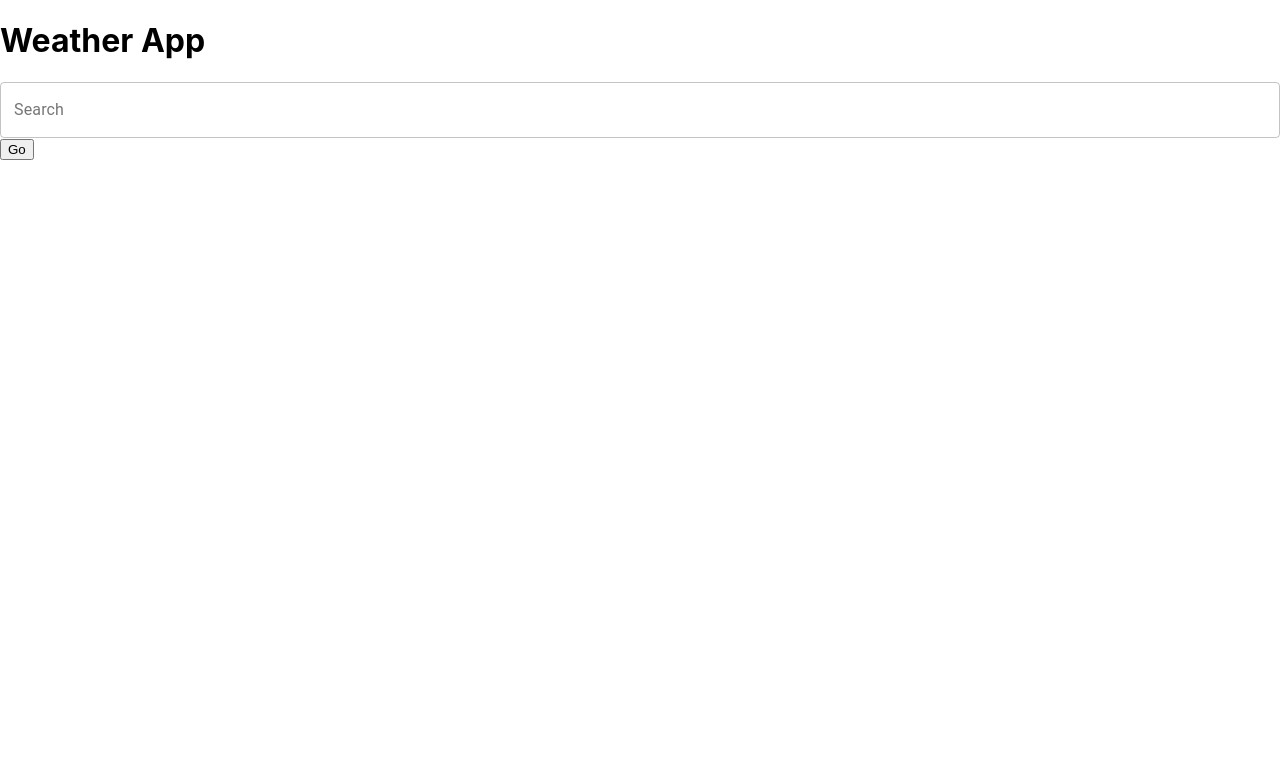
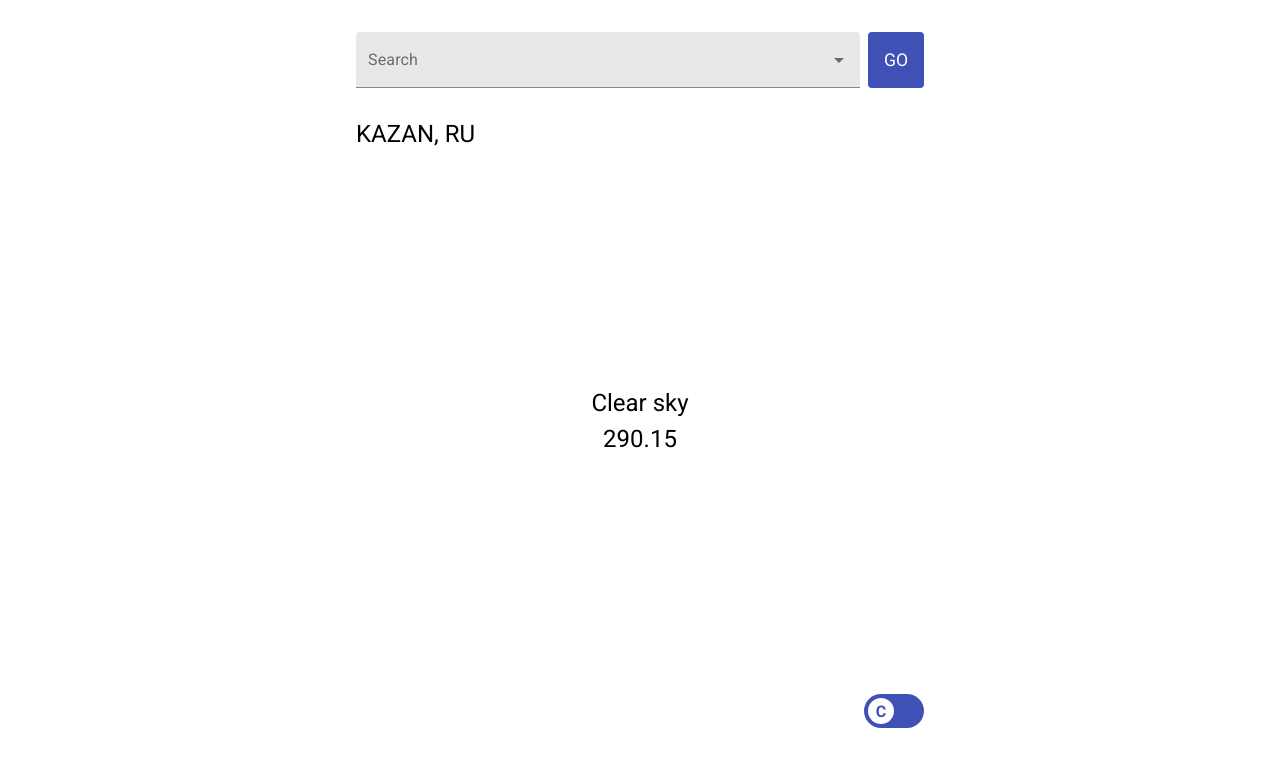
Before and after one commit to LenaChestnut/weather-app, a React (Create React App) app: page / in a window 1280 px wide. Shown: the top 766 px of the page. Built offline with nearby package versions, Linux system fonts and the light colour scheme.

Commit message:
Make a toggle switch

```diff
--- a/public/index.html
+++ b/public/index.html
@@ -3,6 +3,10 @@
 	<head>
 		<meta charset="utf-8" />
 		<link rel="icon" href="%PUBLIC_URL%/favicon.ico" />
+		<link
+			href="https://fonts.googleapis.com/css2?family=Roboto:wght@300;400;700&display=swap"
+			rel="stylesheet"
+		/>
 		<meta name="viewport" content="width=device-width, initial-scale=1" />
 		<meta name="theme-color" content="#000000" />
 		<meta
@@ -23,7 +27,7 @@
       work correctly both with client-side routing and a non-root public URL.
       Learn how to configure a non-root public URL by running `npm run build`.
     -->
-		<title>React App</title>
+		<title>Outside</title>
 	</head>
 	<body>
 		<noscript>You need to enable JavaScript to run this app.</noscript>
--- /dev/null
+++ b/src/App.css
@@ -0,0 +1,125 @@
+body,
+#root {
+	height: 100vh;
+}
+
+.App {
+	max-width: 600px;
+	min-width: 320px;
+	min-height: 320px;
+	height: 100%;
+	margin: 0 auto;
+	font-family: 'Roboto', 'Helvetica', 'Arial', sans-serif;
+}
+
+form {
+	display: flex;
+	padding: 0 1rem;
+	height: 20%;
+	max-height: 120px;
+	align-items: center;
+}
+
+#submit {
+	width: 56px;
+	height: 56px;
+	margin-left: 0.5rem;
+	box-sizing: border-box;
+	padding: 0;
+	border: none;
+	border-radius: 4px;
+	text-transform: uppercase;
+	color: white;
+	font-size: 1.1rem;
+	font-family: inherit;
+	background-color: #3f51b5;
+	transition: background-color 0.1s ease-in-out;
+	flex-shrink: 0;
+}
+
+#submit:hover,
+#submit:focus {
+	outline: none;
+	background-color: #2b2399;
+}
+
+.weather-card {
+	padding: 0 1rem 2rem;
+	box-sizing: border-box;
+	height: 80%;
+	display: flex;
+	flex-direction: column;
+	align-items: flex-start;
+	align-content: space-between;
+	justify-content: space-between;
+}
+
+.weather-card div {
+	text-align: center;
+	align-self: center;
+}
+
+.location {
+	text-transform: uppercase;
+	font-weight: 400;
+	margin: 0;
+}
+
+.weather-card p {
+	font-size: 1.5rem;
+	margin: 0.5rem 0;
+}
+
+.switch {
+	align-self: flex-end;
+	position: relative;
+	display: inline-block;
+	width: 60px;
+	height: 34px;
+}
+
+.switch input {
+	opacity: 0;
+	width: 0;
+	height: 0;
+}
+
+.toggle {
+	position: absolute;
+	cursor: pointer;
+	top: 0;
+	left: 0;
+	right: 0;
+	bottom: 0;
+	background-color: #3f51b5;
+	-webkit-transition: 0.4s;
+	-moz-transition: 0.4s;
+	transition: 0.4s;
+	border-radius: 26px;
+}
+
+.toggle:before {
+	position: absolute;
+	display: flex;
+	justify-content: center;
+	align-items: center;
+	color: #3f51b5;
+	font-weight: 700;
+	content: 'C';
+	height: 26px;
+	width: 26px;
+	left: 4px;
+	bottom: 4px;
+	background-color: white;
+	-webkit-transition: 0.4s;
+	-moz-transition: 0.4s;
+	transition: 0.4s;
+	border-radius: 26px;
+}
+
+input:checked + .toggle:before {
+	content: 'F';
+	-webkit-transform: translateX(26px);
+	-ms-transform: translateX(26px);
+	transform: translateX(26px);
+}
--- a/src/App.js
+++ b/src/App.js
@@ -1,24 +1,40 @@
 import React, { useState } from 'react';
 import Form from './components/Form';
+import './App.css';
+import WeatherCard from './components/WeatherCard';
 
 function App() {
 	const [apiKey] = useState('322163d169cf09cdd079a313e33c1a3a');
+	const [weatherData, setWeatherData] = useState(null);
+	const [errorThrown, setErrorThrown] = useState(false);
 
 	const getWeatherData = async (location) => {
 		try {
 			const url = `https://api.openweathermap.org/data/2.5/weather?q=${location}&appid=${apiKey}`;
 			const response = await fetch(url, { mode: 'cors' });
-			const data = await response.json();
-			console.log(data);
+			if (response.ok) {
+				const data = await response.json();
+				setWeatherData(data);
+				console.log(data);
+			} else {
+				setErrorThrown(true);
+			}
 		} catch (err) {
-			console.log(err);
+			throw new Error(err);
+		} finally {
+			setErrorThrown(false);
 		}
 	};
 
 	return (
 		<div className="App">
-			<h1>Weather App</h1>
-			<Form getWeatherData={getWeatherData} apiKey={apiKey} />
+			<Form
+				getWeatherData={getWeatherData}
+				apiKey={apiKey}
+				errorThrown={errorThrown}
+			/>
+			{/* {weatherData ? <WeatherCard data={weatherData} /> : null} */}
+			<WeatherCard />
 		</div>
 	);
 }
--- a/src/components/Form.js
+++ b/src/components/Form.js
@@ -2,14 +2,27 @@ import React, { useState, useEffect } from 'react';
 import PropTypes from 'prop-types';
 import Autocomplete from '@material-ui/lab/Autocomplete';
 import { TextField } from '@material-ui/core';
+import { makeStyles } from '@material-ui/core/styles';
 import data from '../data/city.list.json';
+
+const useStyles = makeStyles({
+	formInput: {
+		width: '100%',
+		backgroundColor: 'white',
+		borderRadius: '4px',
+	},
+});
 
 function Form(props) {
 	const [location, setLocation] = useState('');
 	const [options, setOptions] = useState([]);
 
+	useEffect(() => {
+		setLocation('');
+	}, [props.errorThrown]);
+
 	const handleChange = (e) => {
-		const name = e.target.value;
+		let name = e.target.value;
 		setLocation(name);
 	};
 
@@ -23,10 +36,14 @@ function Form(props) {
 
 		if (location !== '') {
 			const filteredData = data.filter((option) => {
-				const optionStr = `${option.name}${option.country}`.toLowerCase();
+				const optionStr = `${option.name}${option.country}`
+					.match(/[\wа-яА-Я]*/g)
+					.join('')
+					.toLowerCase();
 				if (optionStr.startsWith(inputStr)) {
 					return option;
 				}
+				return null;
 			});
 			const shortenedData = filteredData.slice(0, 5);
 			setOptions(shortenedData);
@@ -40,24 +57,28 @@ function Form(props) {
 		props.getWeatherData(location);
 	};
 
+	const classes = useStyles();
+
 	return (
-		<form onSubmit={handleSubmit}>
+		<form name="search" onSubmit={handleSubmit}>
 			<Autocomplete
+				autoHighlight
 				options={options}
 				getOptionLabel={(option) => `${option.name}, ${option.country}`}
-				freeSolo
+				getOptionSelected={(option) => option === options[0]}
 				onSelect={(e) => handleChange(e)}
+				className={classes.formInput}
 				renderInput={(params) => (
 					<TextField
 						{...params}
-						variant="outlined"
+						variant="filled"
 						label="Search"
 						placeholder="London, UK"
 						value={location}
 					/>
 				)}
 			/>
-			<button>Go</button>
+			<button id="submit">Go</button>
 		</form>
 	);
 }
@@ -65,6 +86,7 @@ function Form(props) {
 Form.propTypes = {
 	getWeatherData: PropTypes.func,
 	apiKey: PropTypes.string,
+	errorThrown: PropTypes.bool,
 };
 
 export default Form;
--- /dev/null
+++ b/src/components/WeatherCard.js
@@ -0,0 +1,48 @@
+import React from 'react';
+import PropTypes from 'prop-types';
+
+function WeatherCard(props) {
+	// const {
+	// 	name,
+	// 	sys: { country },
+	// 	main: { temp },
+	// 	weather: [{ description: weather }],
+	// } = props.data;
+
+	// const convertTemperature = () => {
+
+	// }
+
+	return (
+		// <div className="weather-card">
+		// 	<h2 className="location">
+		// 		{name}, {country}
+		// 	</h2>
+		// 	<div>
+		// 		<p className="weather">
+		// 			{weather.charAt(0).toUpperCase() + weather.slice(1)}
+		// 		</p>
+		// 		<p className="temp">{temp}</p>
+		// 	</div>
+		// 	<button>Temp</button>
+		// </div>
+		<div className="weather-card">
+			<h2 className="location">Kazan, RU</h2>
+			<div>
+				<p className="weather">Clear sky</p>
+				<p className="temp">290.15</p>
+			</div>
+			{/* <input className="temp-display"></input> */}
+			<label className="switch">
+				<input type="checkbox"></input>
+				<span className="toggle"></span>
+			</label>
+		</div>
+	);
+}
+
+WeatherCard.propTypes = {
+	data: PropTypes.object,
+};
+
+export default WeatherCard;
```
